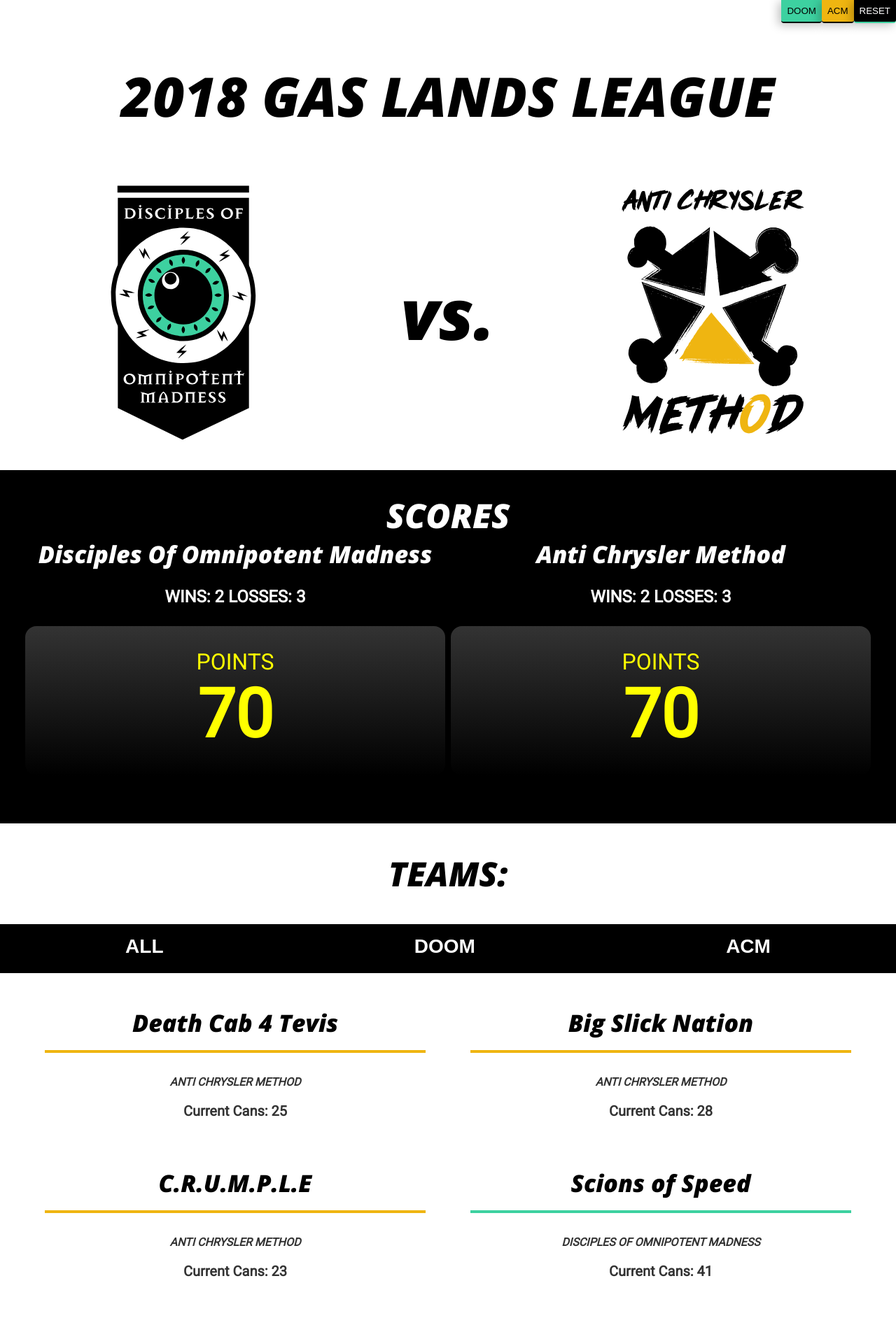
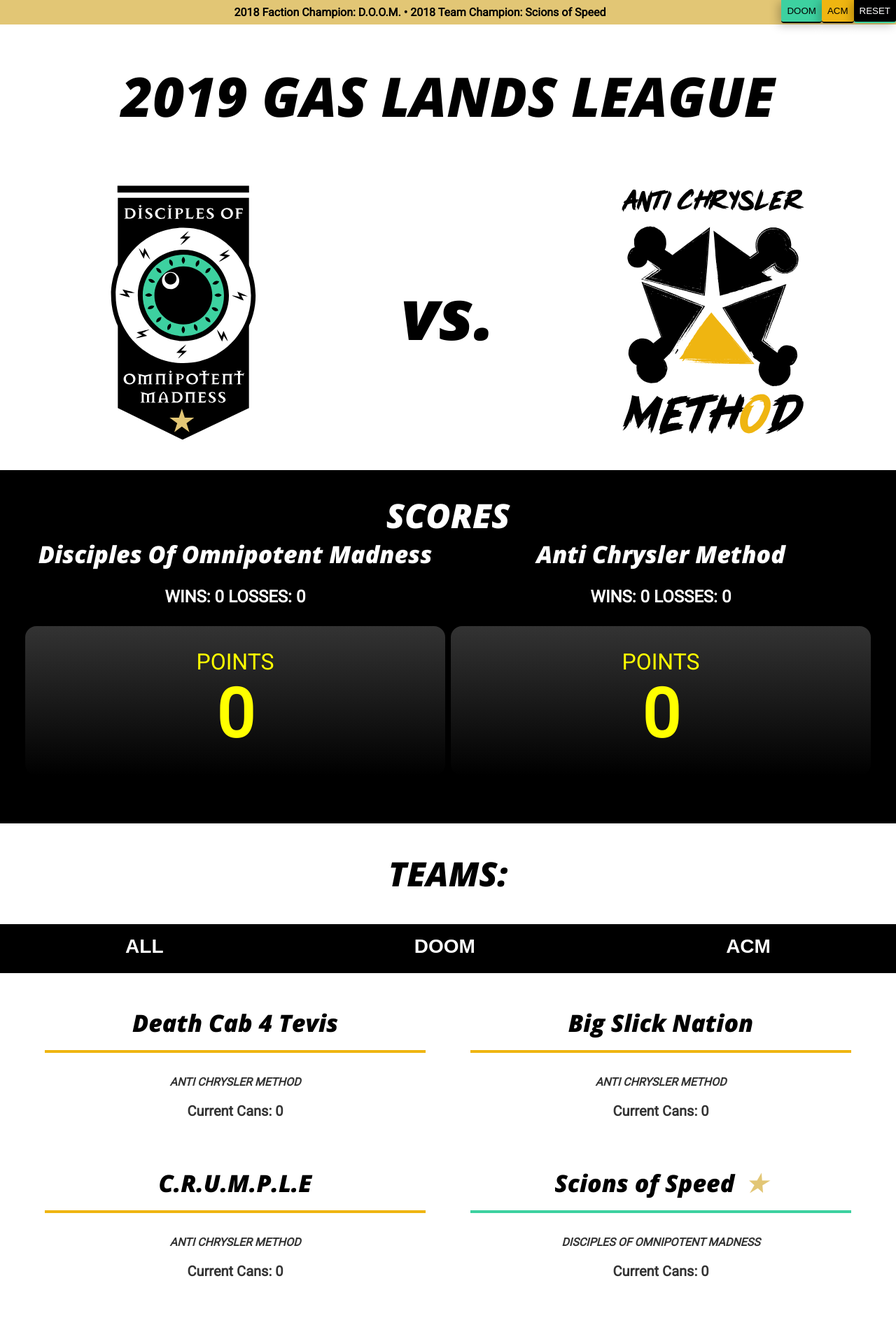
Before and after one commit to widescreenBob/gaslandsleaguereact, a React (Create React App) app: page / in a window 1280 px wide. Shown: the top 1904 px of the page at 70% size. Built offline with nearby package versions, Linux system fonts and the light colour scheme.

Commit message:
Adds 2019 reset. Adds local storage.

```diff
--- a/src/components/App/index.js
+++ b/src/components/App/index.js
@@ -8,22 +8,24 @@ class App extends Component {
   constructor(props) {
     super(props)
     this.state = {
-      theme: "default",
-      activeFaction: "all",
+      theme: localStorage.getItem("theme") || "default",
+      activeFaction: localStorage.getItem("team") || "all",
       factions: [
         {
           name: "Disciples Of Omnipotent Madness",
-          gamesPlayed: 5,
-          gamesWon: 2,
-          gamesLost: 3,
-          points: 70
+          currentChampion: true,
+          gamesPlayed: 0,
+          gamesWon: 0,
+          gamesLost: 0,
+          points: 0
         },
         {
           name: "Anti Chrysler Method",
-          gamesPlayed: 5,
-          gamesWon: 2,
-          gamesLost: 3,
-          points: 70
+          currentChampion: false,
+          gamesPlayed: 0,
+          gamesWon: 0,
+          gamesLost: 0,
+          points: 0
         }
       ],
       teams:[
@@ -31,70 +33,55 @@ class App extends Component {
           name: "Death Cab 4 Tevis",
           faction: "Anti Chrysler Method",
           teamAbv: "acm",
-          gamesPlayed: 5,
-          cans: 25,
+          gamesPlayed: 0,
+          cans: 0,
           garage:[
-            'Jeep Apnea',
-            'Lamb Bikini',
-            'James Van Der Beek 5Head',
-            'Coach McGirks Advice -- RIP',
-            'Nuke Em High Field Trip To Hell'
           ]
         },
         {
           name: "Big Slick Nation",
           faction: "Anti Chrysler Method",
           teamAbv: "acm",
-          gamesPlayed: 3,
-          cans: 28,
+          gamesPlayed: 0,
+          cans: 0,
           garage:[
-            'Oil Cut You Good',
-            'Sticky Icky',
-            'Dodge This Ram 0',
-            'The Chevelle Wears Prada'
           ]
         },
         {
           name: "C.R.U.M.P.L.E",
           faction: "Anti Chrysler Method",
           teamAbv: "acm",
-          gamesPlayed: 2,
-          cans: 23,
+          gamesPlayed: 0,
+          cans: 0,
           garage:[
-            'F.U.C.K.D'
           ]
         },
         {
           name: "Scions of Speed",
+          champion: true,
           faction: "Disciples Of Omnipotent Madness",
           teamAbv: "doom",
-          gamesPlayed: 4,
-          cans: 41,
+          gamesPlayed: 0,
+          cans: 0,
           garage:[
-            'Flip Wilson',
-            'Speed Buggy',
-            'Stan the Man 0',
-            'Slap Dash 0'
           ]
         },
         {
           name: "Mad Science",
           faction: "Disciples Of Omnipotent Madness",
           teamAbv: "doom",
-          gamesPlayed: 2,
-          cans: 8,
+          gamesPlayed: 0,
+          cans: 0,
           garage:[
-            'Doom Bus'
           ]
         },
         {
           name: "Pickle Rickshawshank Redemption",
           faction: "Disciples Of Omnipotent Madness",
           teamAbv: "doom",
-          gamesPlayed: 1,
-          cans: 23,
+          gamesPlayed: 0,
+          cans: 0,
           garage:[
-            'Destroy-ota Corolla'
           ]
         }
       ]
@@ -106,12 +93,14 @@ class App extends Component {
 
 
   changeTheme(newValue) {
+    localStorage.setItem("theme", newValue);
     this.setState(state => ({
       theme: newValue
     }));
   }
 
   changeActiveFaction(newValue) {
+    localStorage.setItem("team", newValue);
     this.setState(state => ({
       activeFaction: newValue
     }));
@@ -122,7 +111,8 @@ class App extends Component {
       <>
       <div className={ `App ${this.state.theme}` }>
         <ThemeSelector update={this.changeTheme}/>
-        <h1>2018 GAS LANDS LEAGUE</h1>
+        <div className="current-champs">2018 Faction Champion: D.O.O.M. • 2018 Team Champion: Scions of Speed </div>
+        <h1>2019 GAS LANDS LEAGUE</h1>
         <FactionSummary factions={this.state.factions} />
         <h2>TEAMS:</h2>
         <TeamDisplay teams={this.state.teams} active={this.state.activeFaction} updated={this.changeActiveFaction}/>
--- a/src/components/App/styles.scss
+++ b/src/components/App/styles.scss
@@ -18,3 +18,15 @@
     background: var(--background);
   }
 }
+
+.current-champs {
+  position: absolute;
+  top: 0;
+  left: 0;
+  right: 0;
+  background-color: #e2c675;
+  color: #000;
+  padding: 0.5rem 7rem 0.5rem 2rem;
+  font-weight: bold;
+  text-align: center;
+}
--- a/src/components/TeamDisplay/index.js
+++ b/src/components/TeamDisplay/index.js
@@ -15,7 +15,7 @@ class TeamDisplay extends Component {
             <>
               {this.props.teams.map((team, index) => (
                 <div {...index} className="team">
-                  <h3 className={`team__heading team__${team.teamAbv}`}>{team.name}</h3>
+                  <h3 className={`team__heading team__${team.teamAbv} ${team.champion ? "team__current-champ " : ""}`}>{team.name}</h3>
                   <p className="team__faction">{team.faction}</p>
                   <p className="team__current-can">Current Cans:  {team.cans}</p>
                 </div>
--- a/src/components/TeamDisplay/styles.scss
+++ b/src/components/TeamDisplay/styles.scss
@@ -61,6 +61,12 @@
 .team__heading {
   margin: 2rem;
   padding: 1rem 0;
+
+  &.team__current-champ::after {
+    content: '\2605';
+    color: #e2c675;
+    margin-left: 1rem;
+  }
 }
 
 .team__current-can {
@@ -68,7 +74,6 @@
   font-weight: bold;
   font-size: 20px;
 }
-
 .team__garage-list,
 .team__garage {
   text-align: center;
--- a/src/components/ThemeSelector/styles.scss
+++ b/src/components/ThemeSelector/styles.scss
@@ -2,6 +2,7 @@
   position: absolute;
   top: 0;
   right: 0;
+  z-index: 1;
 
   button {
     color: white;
```
Also changed, not shown: src/components/DiscipleLogo/discipleLogo.svg.
